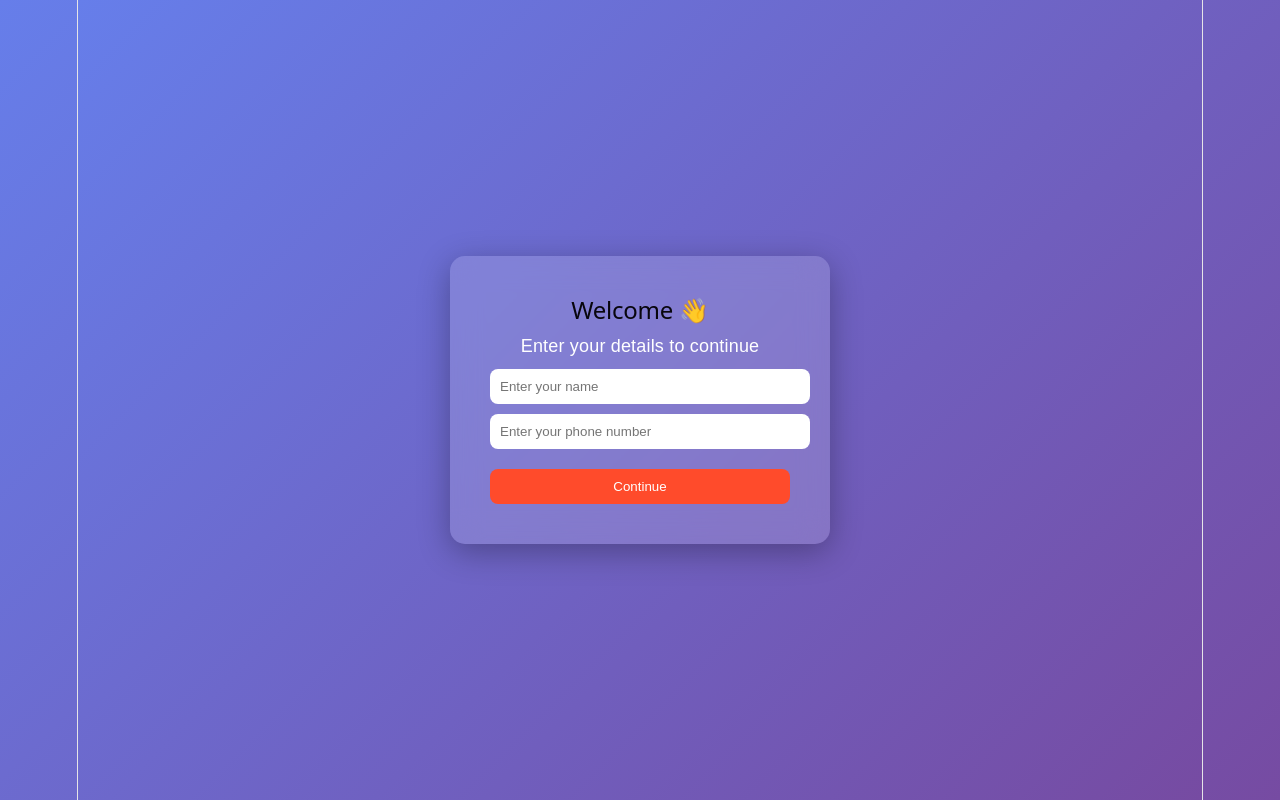
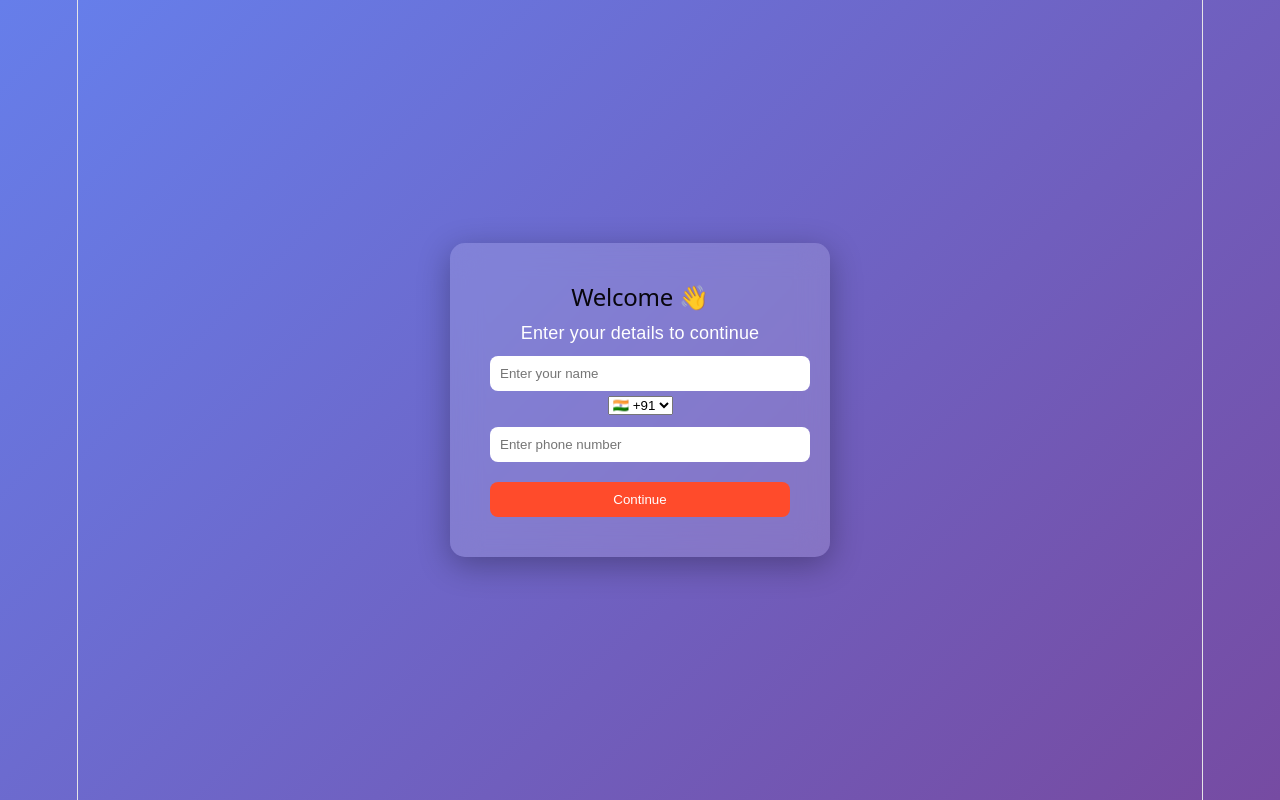
Before and after one commit to mehrasaniya868-glitch/emergency_finder, a React (Vite) app: page / in a window 1280 px wide. Built offline with nearby package versions, Linux system fonts and the light colour scheme.

Commit message:
watchposition add for live tracking

```diff
--- a/package.json
+++ b/package.json
@@ -16,7 +16,8 @@
     "leaflet": "^1.9.4",
     "react": "^19.2.4",
     "react-dom": "^19.2.4",
-    "react-leaflet": "^5.0.0"
+    "react-leaflet": "^5.0.0",
+    "react-phone-input-2": "^2.15.1"
   },
   "devDependencies": {
     "@eslint/js": "^9.39.4",
--- a/src/App.jsx
+++ b/src/App.jsx
@@ -1,5 +1,5 @@
 import "./App.css";
-import React,{useState,useEffect} from 'react';
+import React,{useState,useEffect, use} from 'react';
 import "leaflet/dist/leaflet.css";
 import Heading from './components/Heading';
 import Login from "./components/Login";
@@ -7,6 +7,7 @@ import L from "leaflet";
 import { MapContainer, TileLayer, Marker, Popup } from "react-leaflet";
 const App = () => {
   const[user,setUser] = useState(null);
+  const [watchId , setWatchId] = useState(null);
   const [location, setLocation] = useState(null);
   const[type,setType] = useState("");
   const [places ,setPlaces] = useState([]);
@@ -15,7 +16,8 @@ const App = () => {
   const [search ,setSearch] = useState("");
   const [emergencyMode , setEmergencyMode] = useState(false);
   const getLocation = () => {
-    navigator.geolocation.getCurrentPosition(
+    if(watchId !== null)return;
+    navigator.geolocation.watchPosition(
       (position) => {
         setLocation({
           lat: position.coords.latitude,
@@ -26,6 +28,7 @@ const App = () => {
         console.log("Error:", error.message);
       }
     );
+    setWatchId(id);
   };
   const getEmergencyNumber = () => {
     if(type ==="hospital")return "102";
@@ -68,7 +71,13 @@ const App = () => {
       setUser(JSON.parse(savedUser));
     }
   }, []);
-
+ useEffect(() => {
+  return () => {
+    if(watchId !== null){
+      navigator.geolocation.clearWatch(watchId);
+    }
+  };
+ }, [watchId]);
   const fetchNearbyPlaces = async() =>
  {
   if(!location) return;
--- a/src/components/Login.jsx
+++ b/src/components/Login.jsx
@@ -1,35 +1,41 @@
 import React,{useState} from "react";
 import "./Login.css";
+import PhoneInput from "react-phone-input-2";
+import "react-phone-input-2/lib/style.css";
+import { countries } from "./countries";
 const Login = ({onLogin}) => {
-  const [countryCode , setCountryCode] = useState("+91");
-  const [nameError , setNameError] =useState("");
+const [countryCode, setCountryCode] = useState("+91");
+  const [nameError , setNameError] = useState("");
   const [phoneError, setPhoneError] = useState("");
   const [username, setUsername] = useState("");
   const [phone, setPhone] = useState("");
+
   const handleSubmit = () => {
-      let valid = true ;
+    let valid = true;
+
     if (!username) {
       setNameError("Please enter your name");
       valid = false;
-          }
-          else {
+    } else {
       setNameError("");
     }
-          if(!phone){
-            setPhoneError("Please enter phone number")
+
+    if (!phone) {
+      setPhoneError("Please enter phone number");
       valid = false;
-          }
-          else if(phone.length !== 10){
+    } else if (phone.length < 10) {
       setPhoneError("Phone must be 10 digits");
       valid = false;
-          }
-          else{
+    } else {
       setPhoneError("");
     }
-       if(!valid)return;
-          onLogin({username, phone: countryCode + phone});
+
+    if (!valid) return;
+
+    onLogin({username, phone});
     localStorage.setItem("user", JSON.stringify({username, phone}));
   };
+
   return (
     <div className="login-container">
       <div className="login-box">
@@ -41,25 +47,39 @@ const Login = ({onLogin}) => {
           placeholder="Enter your name"
           value={username}
           onChange={(e) => setUsername(e.target.value)}
-
         />
         {nameError && <p style={{ color: "red" }}>{nameError}</p>}
 
+      <div className="phone-container">
+
+  <div className="country-box">
+    <select
+      value={countryCode}
+      onChange={(e) => setCountryCode(e.target.value)}
+    >
+      {countries.map((c, index) => (
+        <option key={index} value={c.code}>
+          {c.flag} {c.code}
+        </option>
+      ))}
+    </select>
+  </div>
+
   <input
-
+    className="phone-input"
     type="text"
-        placeholder="Enter your phone number"
+    placeholder="Enter phone number"
     value={phone}
-        onChange={(e) =>
-          {
-            const value = e.target.value.replace (/\D/g, "");
-            if(value.length<=10){
+    onChange={(e) => {
+      const value = e.target.value.replace(/\D/g, "");
+      if (value.length <= 10) {
         setPhone(value);
       }
+    }}
+  />
 
-          }}
+</div>
 
-      />
         {phoneError && <p style={{ color: "red" }}>{phoneError}</p>}
 
         <button onClick={handleSubmit}>
@@ -69,4 +89,5 @@ const Login = ({onLogin}) => {
     </div>
   );
 };
+
 export default Login;
--- /dev/null
+++ b/src/components/countries.js
@@ -0,0 +1,12 @@
+export const countries = [
+  { name: "India", code: "+91", flag: "🇮🇳" },
+  { name: "United States", code: "+1", flag: "🇺🇸" },
+  { name: "United Kingdom", code: "+44", flag: "🇬🇧" },
+  { name: "Canada", code: "+1", flag: "🇨🇦" },
+  { name: "Australia", code: "+61", flag: "🇦🇺" },
+  { name: "Germany", code: "+49", flag: "🇩🇪" },
+  { name: "France", code: "+33", flag: "🇫🇷" },
+  { name: "Japan", code: "+81", flag: "🇯🇵" },
+  { name: "China", code: "+86", flag: "🇨🇳" },
+  { name: "Brazil", code: "+55", flag: "🇧🇷" }
+];
```
Also changed, not shown: 1 other file (tests, documents, lock files or other folders). Lines whose indentation alone changed are shown as unchanged.
